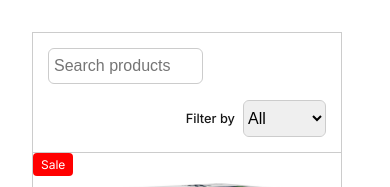
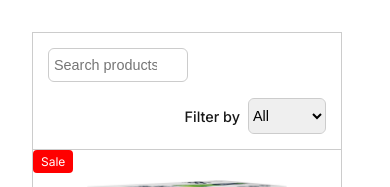
Before and after one commit to JagOrganisation/eCommerce, a Next.js app: page / in a window 390 px wide. Shown: the top 187 px of the page. Built offline with nearby package versions, Linux system fonts and the light colour scheme.

Commit message:
Fix css Issue for IPhone Screen

```diff
--- a/src/components/TopPanel/TopModal.module.css
+++ b/src/components/TopPanel/TopModal.module.css
@@ -39,17 +39,19 @@
 /* Responsive tweaks */
 @media (max-width: 500px) {
     .filterLabel {
-        font-size: 0.8rem;
+        font-size: 0.9rem;
     }
 
     .select {
         width: 60%;
         padding-left: 0;
+        font-size: 0.9rem;
     }
 
     .searchInput {
-        width: 155px;
+        width: 140px;
         padding-left: 5px;
+        font-size: 0.9rem;
     }
 }
 
```
